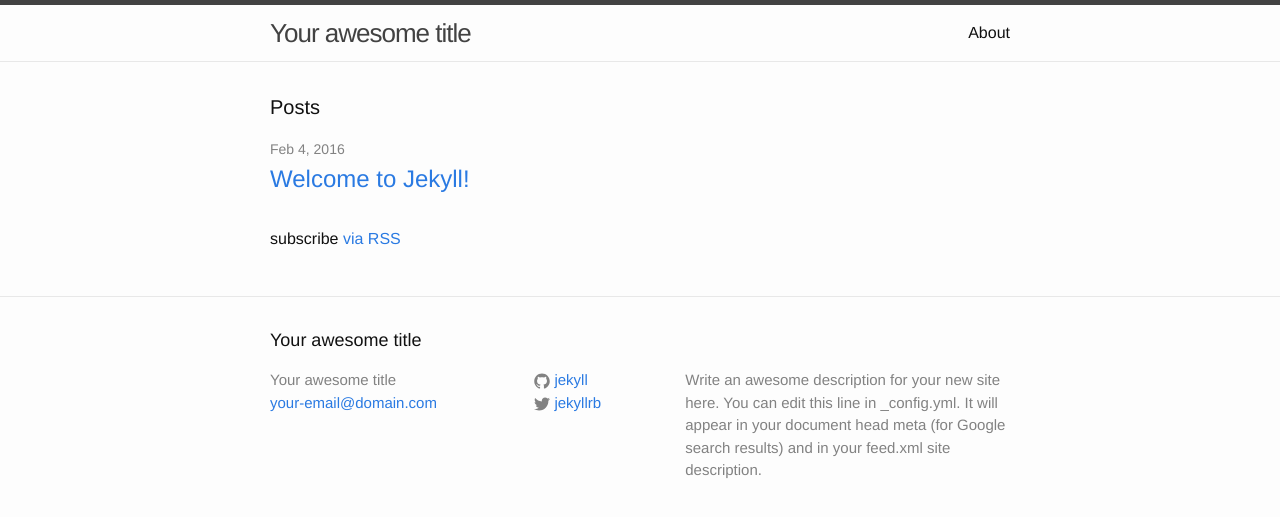
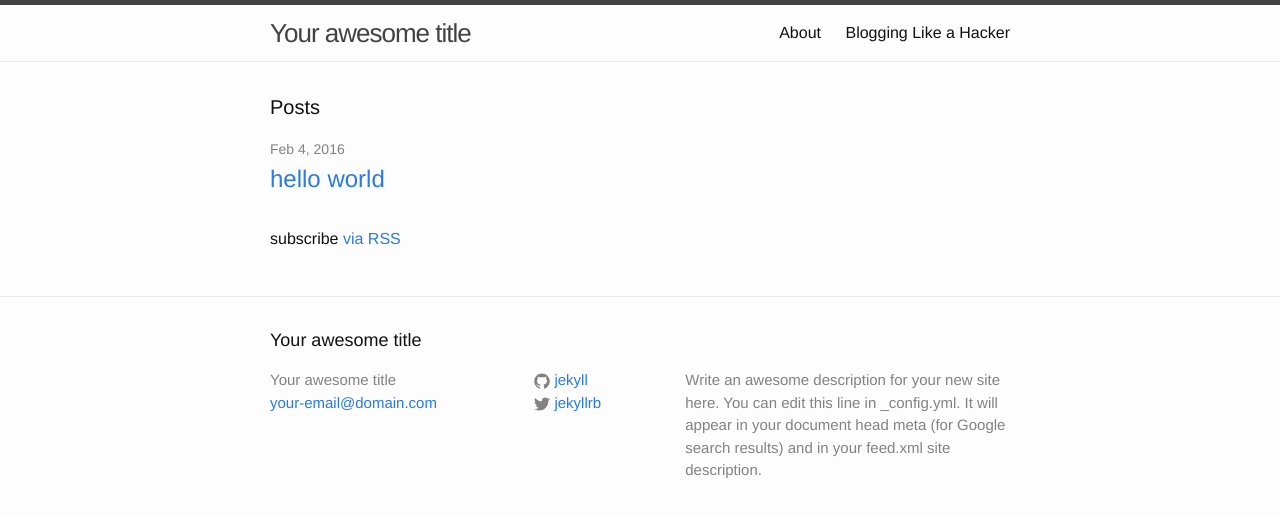
Before and after one commit to edwinna/edwinna.github.io, a Jekyll site: the page built from index.html, in a window 1280 px wide. Shown: the top 517 px of the page. Built offline with Jekyll 4.4.1, drawn with Linux system fonts in a browser that asks for light colours.

Commit message:
update new post

```diff
--- a/_posts/2016-02-04-welcome-to-jekyll.markdown
+++ b/_posts/2016-02-04-welcome-to-jekyll.markdown
@@ -1,6 +1,6 @@
 ---
 layout: post
-title:  "Welcome to Jekyll!"
+title:  "hello world"
 date:   2016-02-04 16:06:11 +0800
 categories: jekyll update
 ---
--- a/index.html
+++ b/index.html
@@ -1,5 +1,6 @@
 ---
 layout: default
+title: Blogging Like a Hacker
 ---
 
 <div class="home">
```
